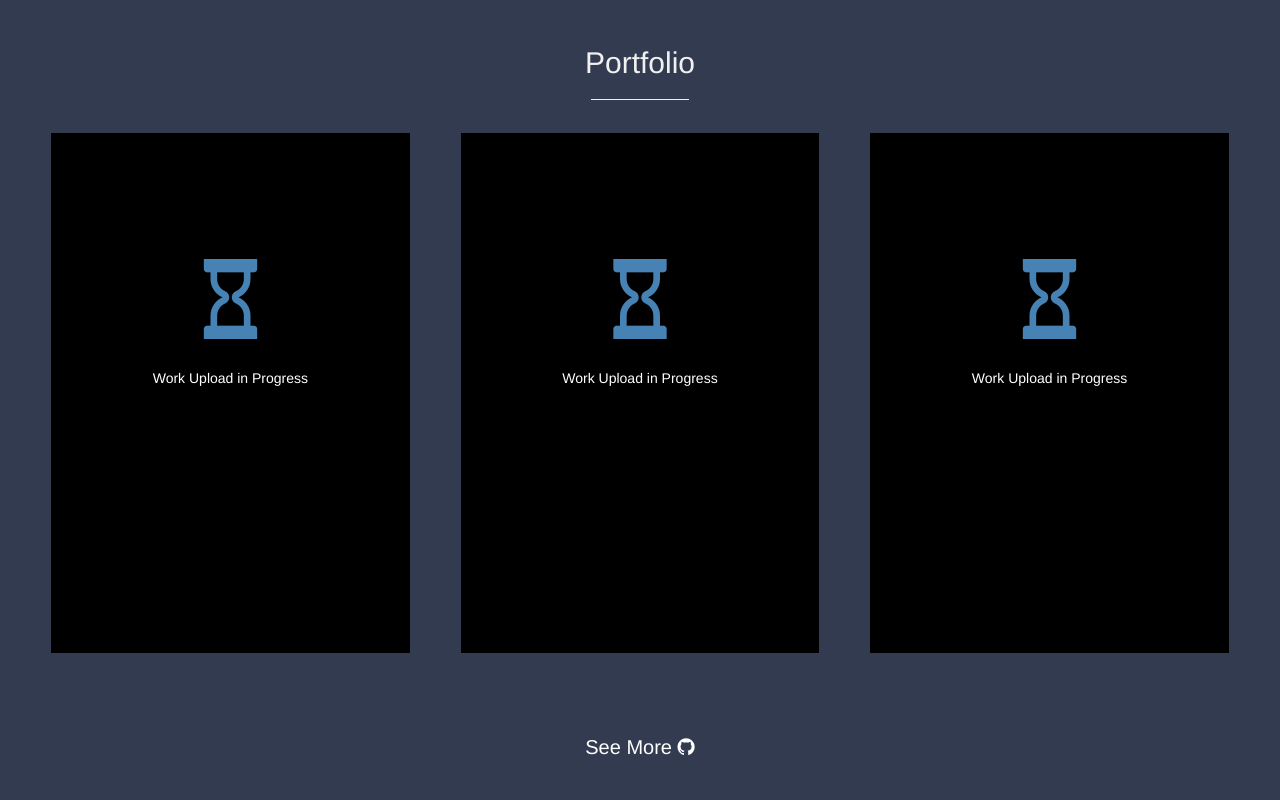
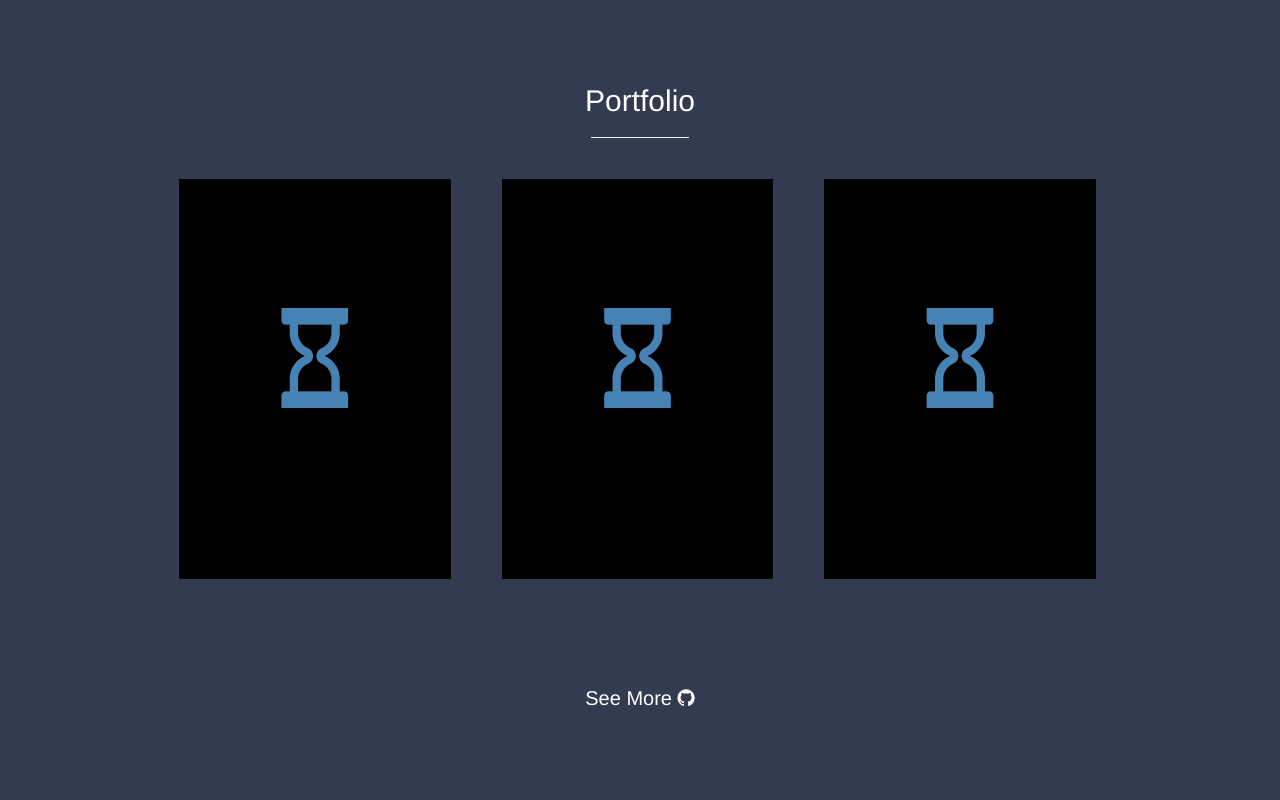
Before and after one commit to Moyowaaaa/Moyowa, a Vue app: page / in a window 1280 px wide. Shown: the part 1340-2140 px from the top of the page. Built offline with nearby package versions, Linux system fonts and the light colour scheme; a web font is replaced by a local one.

Commit message:
feat: portfolio

```diff
--- a/src/views/Home.vue
+++ b/src/views/Home.vue
@@ -78,25 +78,18 @@
       <h2>Portfolio<hr></h2>
     </div>
 
-     <div class="content">
+    <div class="portbody">
+      <div class="portcontent">
+        <div class="project">
 
-
-
-
-
-        <div class="project">
-           <div class="upload">
-
-              <div class="up">
+          <!------------
+          <div class="portimg"></div>
+          <div class="portlang"></div>
+          ------->
+          <div class="up">
                 <div class="hourglass">
                   <span class="glyphicon glyphicon-hourglass"></span>
                 </div>
-
-
-                <p>Work Upload in Progress</p>
-              </div>
-
-
           </div>
 
 
@@ -104,81 +97,35 @@
 
         <div class="project">
 
-
-          <!---------------------
-          <div class="img">
-            <img src="../assets/project1.jpg" style="width:100%;height:100%;" alt="">
-          </div>
-          <div class="des">
-            <h3>HedgeHog<hr></h3>
-
-            <p>Task Tracking Web Application</p>
-            <div class="languages">
-
-            </div>
-            <a href="https://xdm-front-vercel.app">View</a>
-          </div>
-
-
-          ---------->
-           <div class="upload">
-
-              <div class="up">
+           <div class="up">
                 <div class="hourglass">
                   <span class="glyphicon glyphicon-hourglass"></span>
                 </div>
-
-
-                <p>Work Upload in Progress</p>
-              </div>
-
           </div>
-
-
 
         </div>
 
-
         <div class="project">
 
-
-          <!------------------------------
-          <div class="img">
-            <img src="../assets/project1.jpg" style="width:100%;height:100%;" alt="">
-          </div>
-          <div class="des">
-            <h3>HedgeHog<hr></h3>
-
-            <p>Task Tracking Web Application</p>
-            <div class="languages">
-
-            </div>
-            <a href="https://xdm-front-vercel.app">View</a>
-          </div>
-
-
-
-
-          ----->
-            <div class="upload">
-
-              <div class="up">
+           <div class="up">
                 <div class="hourglass">
                   <span class="glyphicon glyphicon-hourglass"></span>
                 </div>
-
-
-                <p>Work Upload in Progress</p>
-              </div>
-
-
           </div>
-
 
         </div>
 
+        <!------------------
+        <div class="project"></div>
+
+        <div class="project"></div>
+
+        <div class="project"></div>
+        ------------->
+
+
       </div>
-
+    </div>
 
 
 
@@ -236,7 +183,8 @@
 },
 closeNav() {
     document.getElementById("mobile").style.width = "0";
-}
+},
+
 }
 }
 </script>
@@ -450,84 +398,69 @@
 
 /* Portfolio */
 .portfolio{
-   background:#333b50;
+  padding-top:5%;
+  background: #333b50;
    width:100%;
    height:100vh
 }
 .portfolio .header{
-  padding-top:2%;
-  color: #f1f1f1;
+
+  color: white;
   text-align:center
 }
-.portfolio .content {
-  display: flex;
-  width:100%;
 
-  height:auto;
-
-}
-.portfolio .content .project{
-  margin-left:4%;
-  display:block;
-  margin-top:1%;
-  width:28%;
-  height:65vh;
-
-
-  border:1px solid black;
-}
-.content .project .img{
-  height:50%;
-}
-.content .project .des{
-  height: 50%;
-  border:1px solid black;
-  background: #010101;
-
-
-}
-.project .des h3 , p{
-  text-align:center;
-  color:white;
-}
-.project .des .languages{
-  display:flex;
-  margin-top:10px;
-  margin-bottom: 25px;
-  color:steelblue;
-}
-.des .languages li{
-  margin-left: 15px;
-}
-.des a{
-  margin-left:2vh
-}
-.des a:hover{
-
-  color:white;
-}
 .git{
   width:100%;
   font-size: 20px;
   text-align: center;
-  color:white;
+  color:black;
   padding-top:10vh;
   padding-bottom:10vh;
 }
+.portbody{
+  width:100%;
+  height:auto;
+}
+.portcontent{
 
-.upload {
+  margin-bottom:2%;
+  width:80%;
+  margin-left:10%;
+
+  height:auto;
+  display:flex;
+  flex-wrap: wrap;
+}
+.project{
+  background:black;
+  height:50vh;
+  width:26.5%;
+  margin-left:5%;
+  margin-top:2%;
+
+   display: block;
+}
+.portimg{
+  height:25vh;
   width:100%;
-  height: 100%;
-  background: black;;
+  border:1px solid steelblue;
+  margin-top:3%;
 }
-.upload .up {
-  color: steelblue;
-  text-align:center;
-  padding-top:15vh
+.portlang{
+  height:20vh;
+  border:1px solid gold;
+  margin-top:5%;
 }
 
- .up .hourglass {
-  font-size: 80px;;
+.up{
+  width:100%;
+
+}
+.up .hourglass{
+  font-size: 100px;
+  text-align: center;
+  margin-top:45%;
+  color:steelblue
 }
 
 
@@ -679,14 +612,10 @@
     height:auto;
     width:100%
   }
-  .portfolio .content {
-    display:flex;;
-    flex-wrap: wrap;
-  }
-  .portfolio .content .project{
-    width:90%;
-    margin-left:5%;
-    margin-top:5%
+  .project{
+    width:95%;
+    margin-left:2.5%;
+    height:428px;
   }
    .mobilenav {
     display:block;
```
